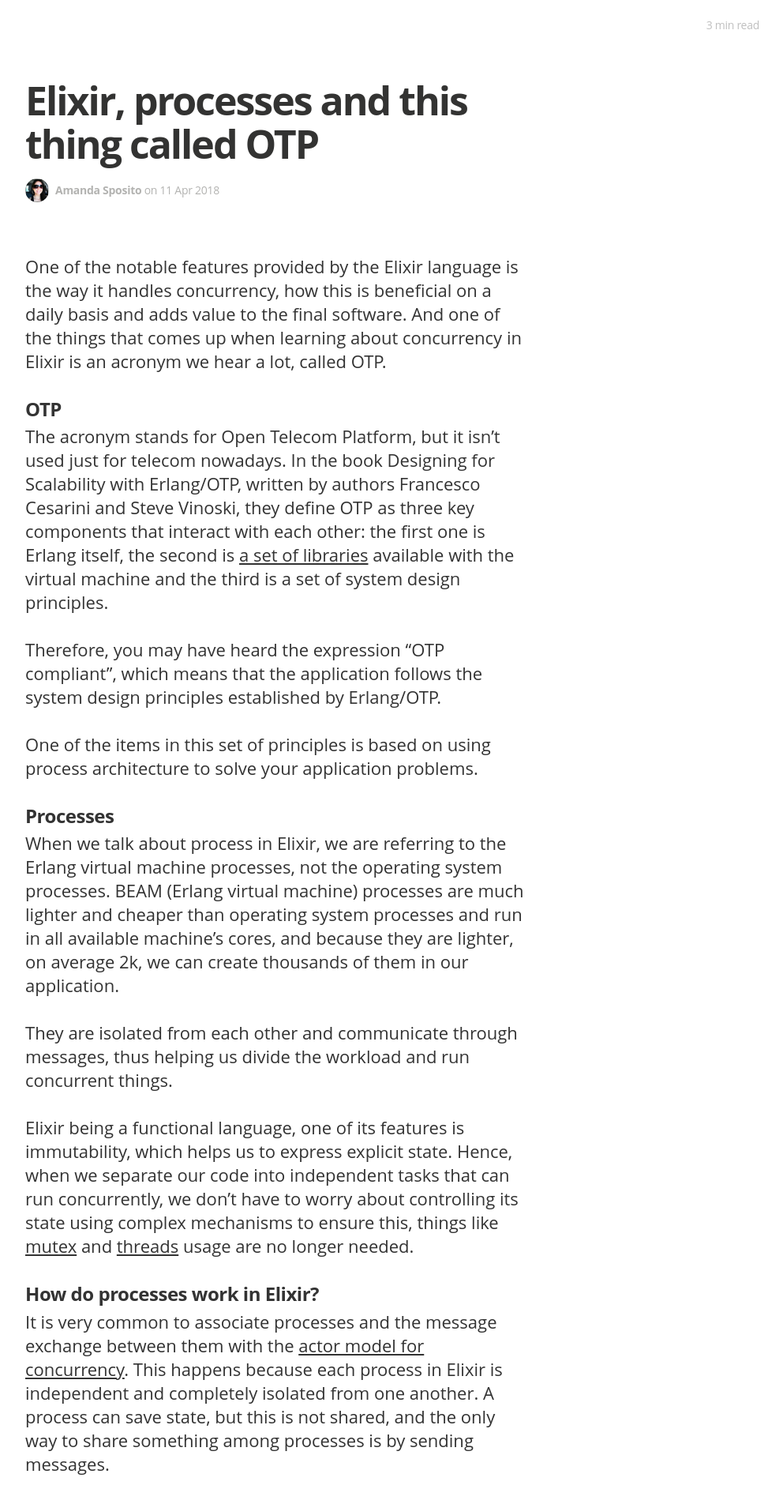
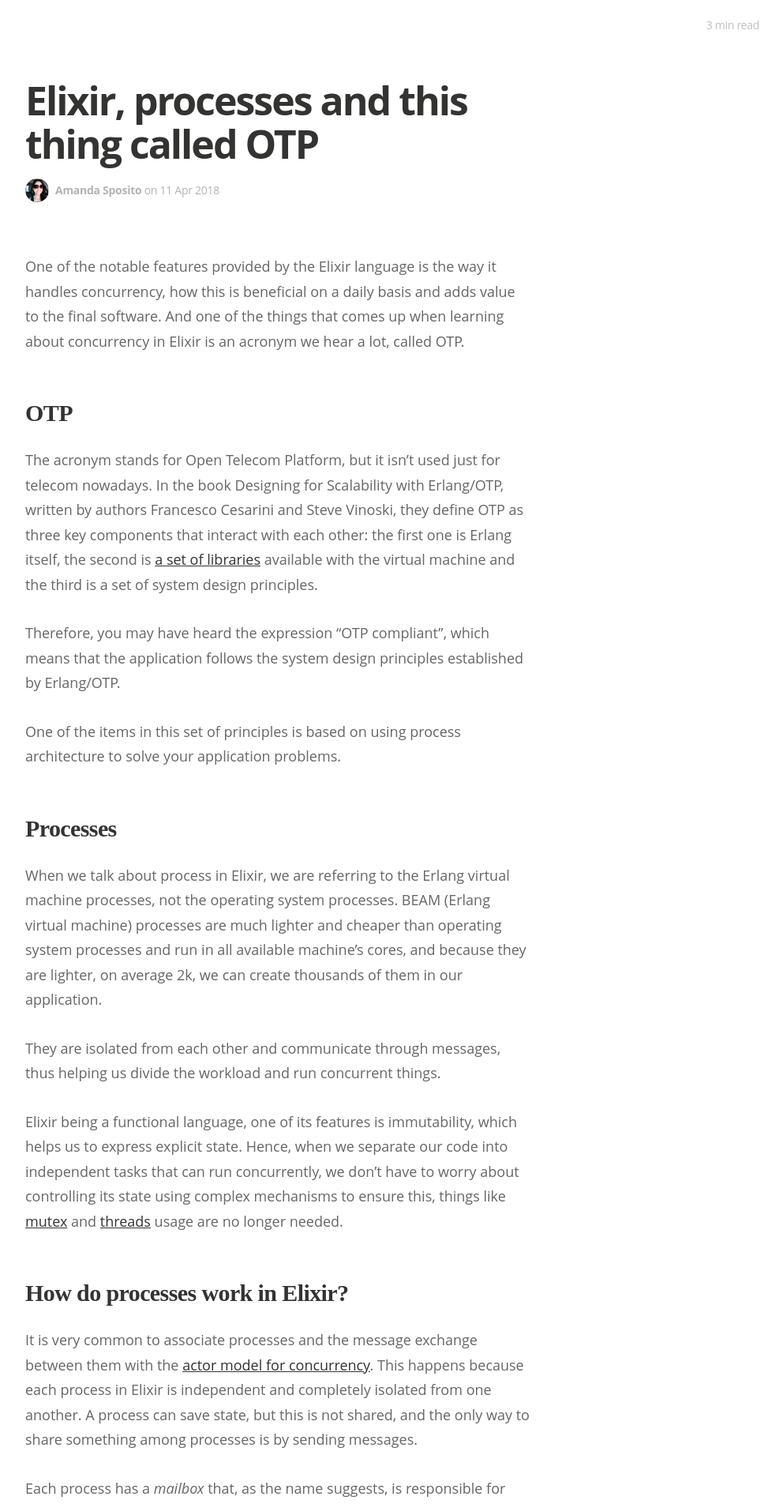
Before and after one commit to amandasposito/amandasposito.github.io, a Jekyll site: the page built from _posts/2018-04-11-elixir-process-and-this-thing-called-otp.markdown, in a window 1280 px wide. Shown: the top 1904 px of the page at 79% size, without its empty margins (288-1280 px from the left). Built offline with Jekyll 4.4.1, drawn with Linux system fonts in a browser that asks for light colours; nearby versions of some CDN libraries; some web fonts are replaced.

Commit message:
Alter content typography

```diff
--- a/css/main.sass
+++ b/css/main.sass
@@ -157,8 +157,8 @@ body
       letter-spacing: -0.02em
       font-weight: 300
       font-style: normal
-      font-size: 20px
-      line-height: 1.3
+      font-size: 18px
+      line-height: 1.75
       color: #666665
     .post-meta
       font-size: 14px
@@ -361,16 +361,18 @@ body
     width: 100%
     color: #333
     h1, h2, h3
-      font-family: $font-sans
+      font-family: $font-serif
     h3, h4, h5, h6
       letter-spacing: -0.02em
       font-weight: 700
       font-style: normal
-      font-size: 24px
+      font-size: 30px
       line-height: 1.3
       margin: 0
-      font-family: $font-sans
+      font-family: $font-serif
       margin-bottom: 4px
+    h3
+      margin: 25px 0
     h2, h1
       letter-spacing: -0.02em
       font-weight: 700
@@ -382,11 +384,11 @@ body
     p
       font-weight: 400
       font-style: normal
-      font-size: 22px
-      line-height: 30px
+      font-size: 18px
+      line-height: 1.75
       margin: 0
       padding-bottom: 30px
-      color: #333
+      color: #666
       -webkit-hyphens: auto
       -moz-hyphens: auto
       hyphens: auto
```
